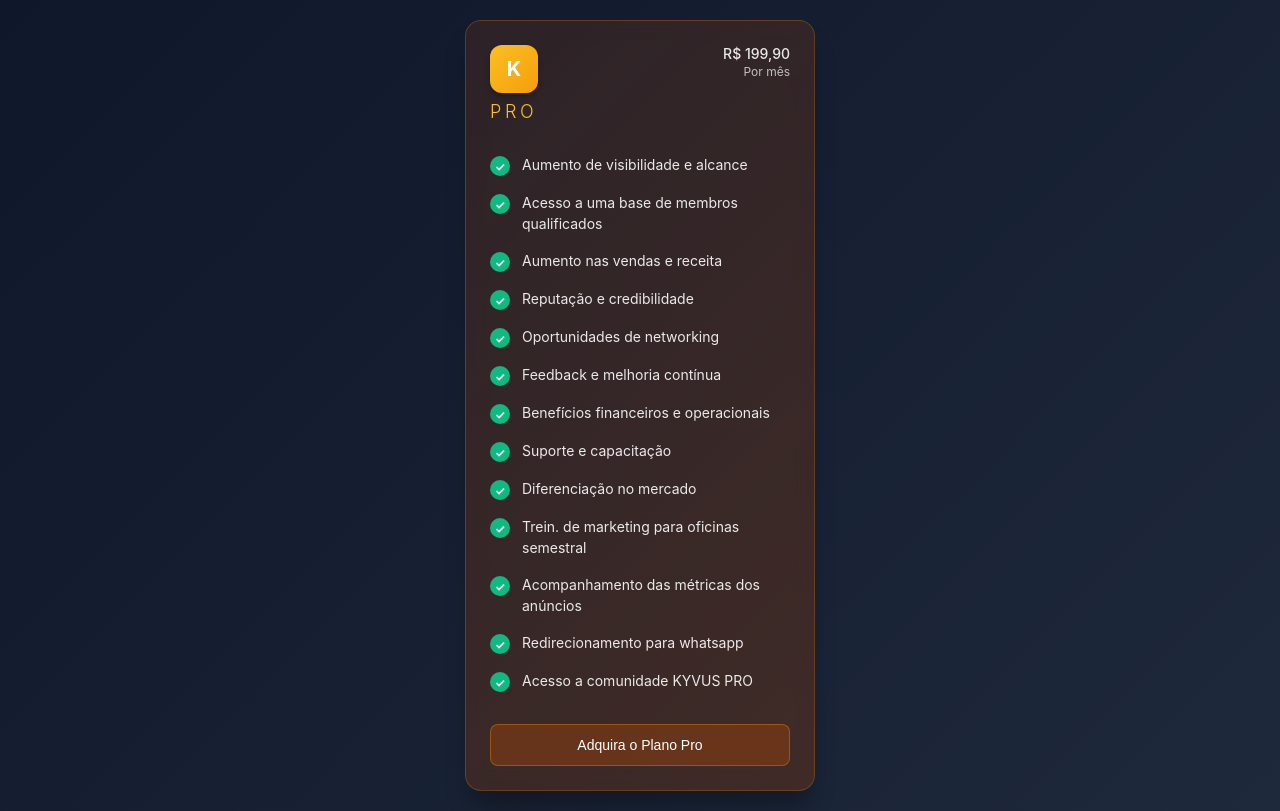
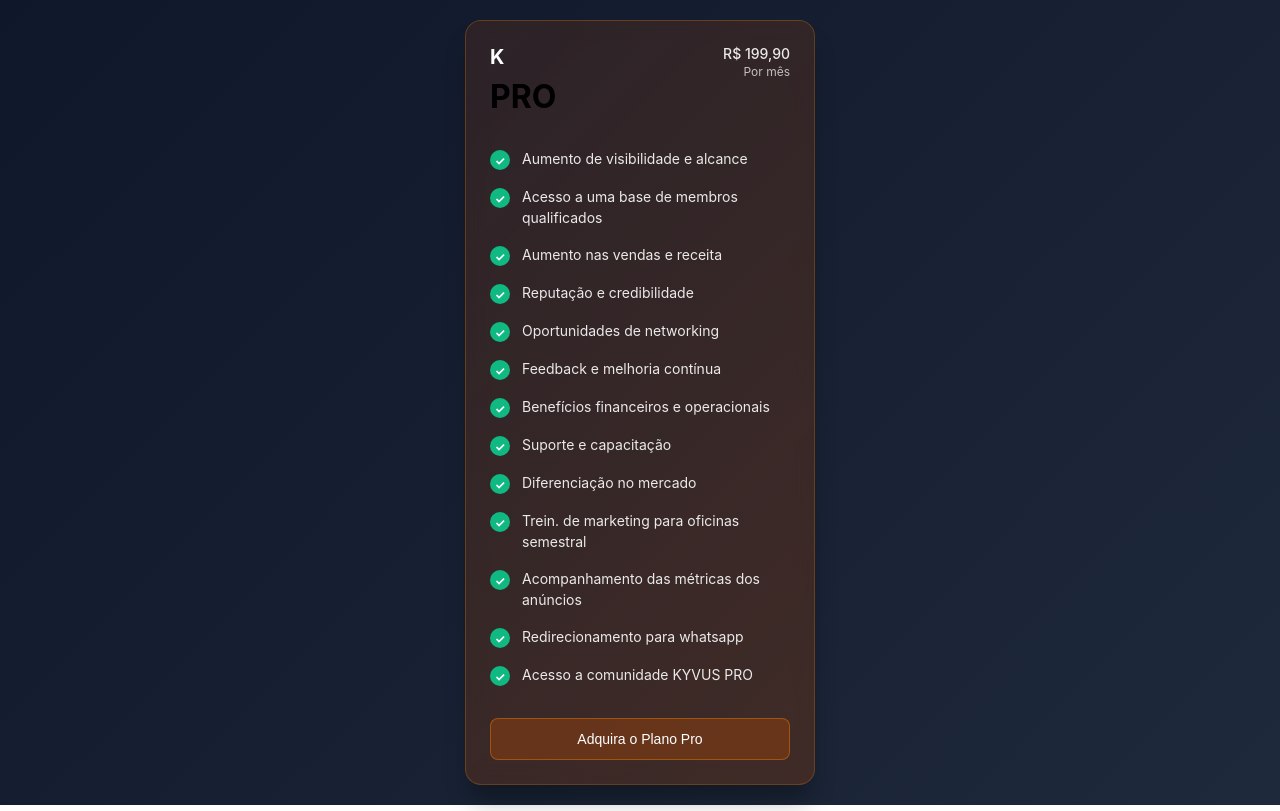
Before and after one commit to DanAzevedo/pageGoldKyvus, a website: page index2.html in a window 1280 px wide. Drawn offline with Linux system fonts and the light colour scheme; files whose address does not match are found by name.

Commit message:
Update index2.html

```diff
--- a/index2.html
+++ b/index2.html
@@ -28,10 +28,10 @@
     <div class="card">
         <div class="header">
             <div class="logo-section">
-                <div class="logo">
+                <div class="logo-black">
                     <span class="logo-text">K</span>
                 </div>
-                <h1 class="gold-text">PRO</h1>
+                <h1 class="black-text">PRO</h1>
             </div>
             <div class="conditions">
                 <div class="conditions-main">R$ 199,90</div>
```
